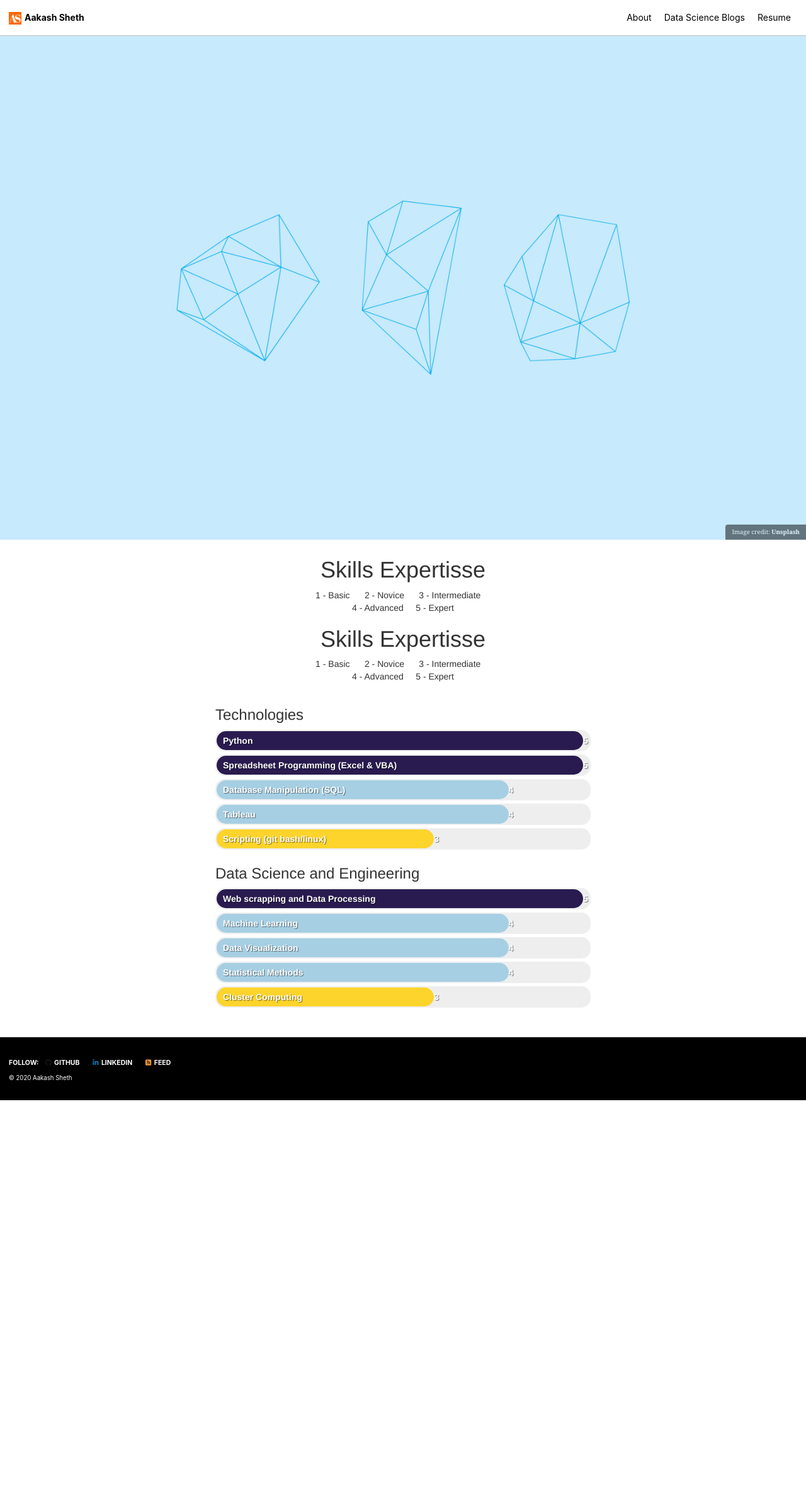
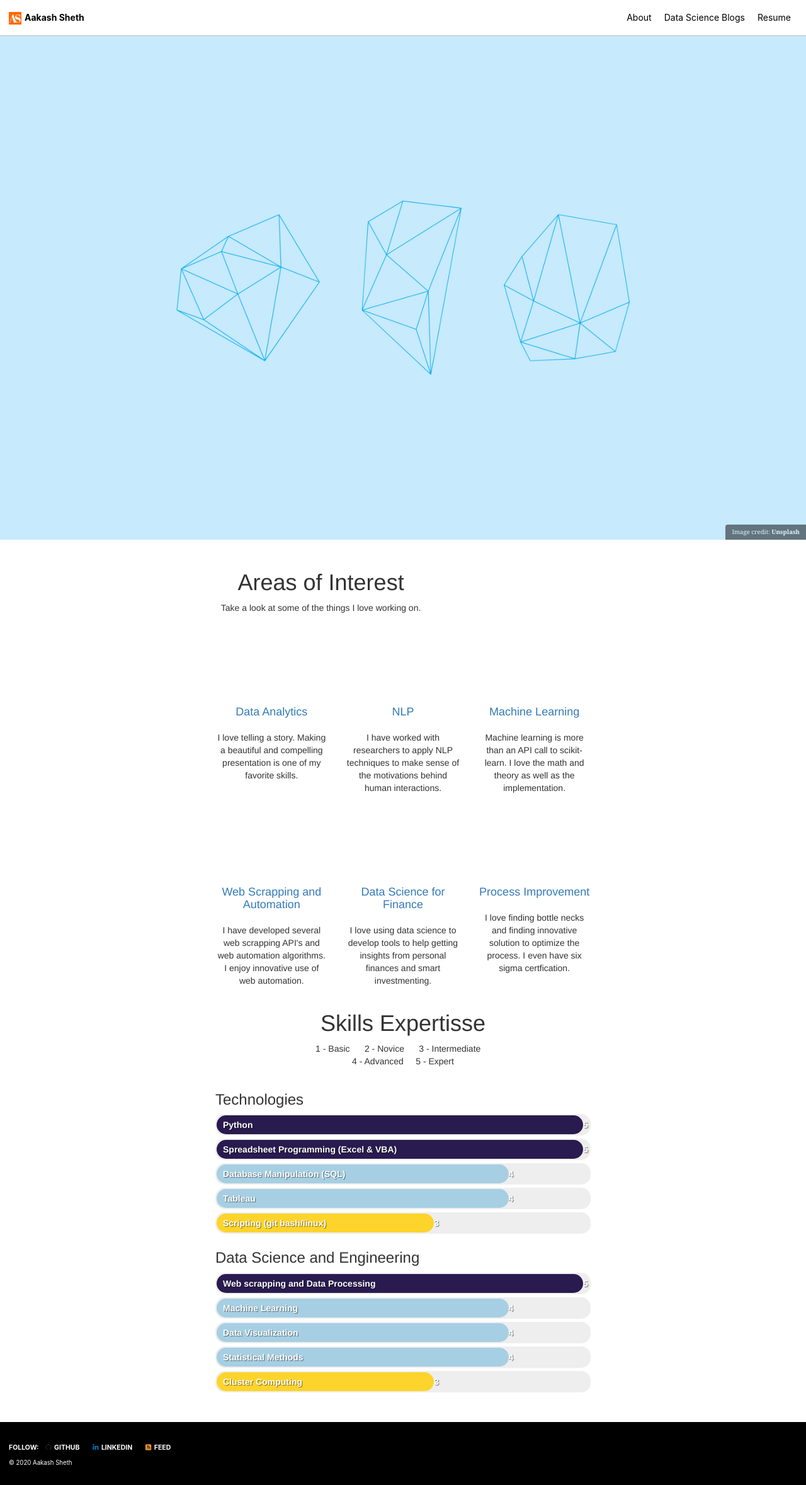
Before and after one commit to aakash-sheth/aakash-sheth.github.io, a Jekyll site: the page built from index.html, in a window 1280 px wide. Shown: the whole page at 63% size. Built offline with Jekyll 4.4.1, drawn with Linux system fonts in a browser that asks for light colours; cached includes are drawn as plain includes; nearby versions of some CDN libraries; the list of posts is cut into pages by our own code; before the commit the page ends 1747 px from its top, so only the background shows below that.

Commit message:
icon trial

```diff
--- a/assets/css/home.css
+++ b/assets/css/home.css
@@ -70,3 +70,57 @@ body{
   .bar.expert::before{
     width: calc(100% - 10px);
   }
+
+  /* Add the following CSS block to your own
+stylesheet. */
+.lnr {
+    display: inline-block;
+    fill: currentColor;
+    width: 1em;
+    height: 1em;
+    vertical-align: -0.05em;
+  }
+
+  .lnr-graduation-hat .lnr-bubble .lnr-graduation-hat .lnr-layers .lnr-laptop-phone .lnr-rocket{
+    font-size: 40px;
+  }
+  .p1-gradient-color, .single-services:hover .lnr {
+    background: -moz-linear-gradient(0deg, #8490ff 0%, #62bdfc 100%);
+    background: -webkit-linear-gradient(0deg, #8490ff 0%, #62bdfc 100%);
+    background: -ms-linear-gradient(0deg, #8490ff 0%, #62bdfc 100%);
+    -webkit-background-clip: text;
+    -webkit-text-fill-color: transparent;
+  }
+  .single-services {
+    text-align: center;
+    margin-top: 60px;
+  }
+
+  .single-services .lnr {
+    font-size: 35px;
+    color: #222;
+    -webkit-transition: all 0.3s ease 0s;
+    -moz-transition: all 0.3s ease 0s;
+    -o-transition: all 0.3s ease 0s;
+    transition: all 0.3s ease 0s;
+  }
+
+  .single-services h4 {
+    margin-top: 30px;
+    margin-bottom: 20px;
+    -webkit-transition: all 0.3s ease 0s;
+    -moz-transition: all 0.3s ease 0s;
+    -o-transition: all 0.3s ease 0s;
+    transition: all 0.3s ease 0s;
+  }
+
+  .single-services p {
+    max-width: 318px;
+    margin-left: auto;
+    margin-right: auto;
+    display: block;
+  }
+
+  .single-services:hover h4 {
+    color: #8490ff;
+  }
--- a/index.html
+++ b/index.html
@@ -10,19 +10,81 @@ header:
 <script src="https://ajax.googleapis.com/ajax/libs/jquery/3.4.1/jquery.min.js"></script>
 <script src="https://maxcdn.bootstrapcdn.com/bootstrap/3.4.1/js/bootstrap.min.js"></script>
 <link rel="stylesheet" href="/assets/css/home.css">
+<link rel="stylesheet" href="https://cdn.linearicons.com/free/1.0.0/icon-font.min.css">
+
+<section class="services-area section-gap">
+    <div class="container">
+        <div class="row d-flex justify-content-center">
+            <div class="menu-content  col-lg-7">
+                <div class="title text-center">
+                    <h1 class="mb-10">Areas of Interest</h1>
+                    <p> Take a look at some of the things I love working on.
+                </p></div>
+            </div>
+        </div>
+        <div class="row">
+            <div class="col-lg-4 col-md-6">
+                    <div class="single-services">
+                    <span class="lnr lnr-chart-bars"></span>
+                    <a><h4>Data Analytics</h4></a>
+                    <p>
+                        I love telling a story. Making a beautiful and compelling presentation is one of my favorite skills.
+                    </p>
+                </div>
+            </div>
+
+            <div class="col-lg-4 col-md-6">
+                <div class="single-services">
+                    <span class="lnr lnr-bubble"></span>
+                    <a><h4>NLP</h4></a>
+                    <p>
+                        I have worked with researchers to apply NLP techniques to make sense of the motivations behind human interactions.
+                    </p>
+                </div>
+            </div>
+
+            <div class="col-lg-4 col-md-6">
+                <div class="single-services">
+                    <span class="lnr lnr-graduation-hat"></span>
+                    <a><h4>Machine Learning</h4></a>
+                    <p>
+                        Machine learning is more than an API call to scikit-learn. I love the math and theory as well as the implementation.
+                    </p>
+                </div>
+            </div>
 
 
-<section>
-    <div class="title text-center">
-        <h1 class="mb-10">Skills Expertisse</h1>
-          1 - Basic <span style="display: inline-block; width: 2ch;">	</span>
-             2 - Novice <span style="display: inline-block; width: 2ch;">	</span>
-             3 - Intermediate<span style="display: inline-block; width: 2ch;">	</span>
-              <p>4 - Advanced<span style="display: inline-block; width: 2ch;">	</span>
-                 5 - Expert</p><p>
+            <div class="col-lg-4 col-md-6">
+                <div class="single-services">
+                    <span class="lnr lnr-layers"></span>
+                    <a><h4>Web Scrapping and Automation</h4></a>
+                    <p>
+                        I have developed several web scrapping API's and web automation algorithms. I enjoy innovative use of web automation.
+                    </p>
+                </div>
+            </div>
+            <div class="col-lg-4 col-md-6">
+                <div class="single-services">
+                    <span class="lnr lnr-briefcase"></span>
+                    <a><h4>Data Science for Finance</h4></a>
+                    <p>
+                        I love using data science to develop tools to help getting insights from personal finances and smart investmenting.
+                    </p>
+                </div>
+            </div>
+            <div class="col-lg-4 col-md-6">
+                <div class="single-services">
+                    <span class="lnr lnr-rocket"></span>
+                    <a><h4>Process Improvement</h4></a>
+                    <p>
+                        I love finding bottle necks and finding innovative solution to optimize the process. I even have six sigma certfication.
+                    </p>
+                </div>
+            </div>
+        </div>
+    </div>
+</section>
 
-    </p></div>
-</section>
 
 
 <section>
```
